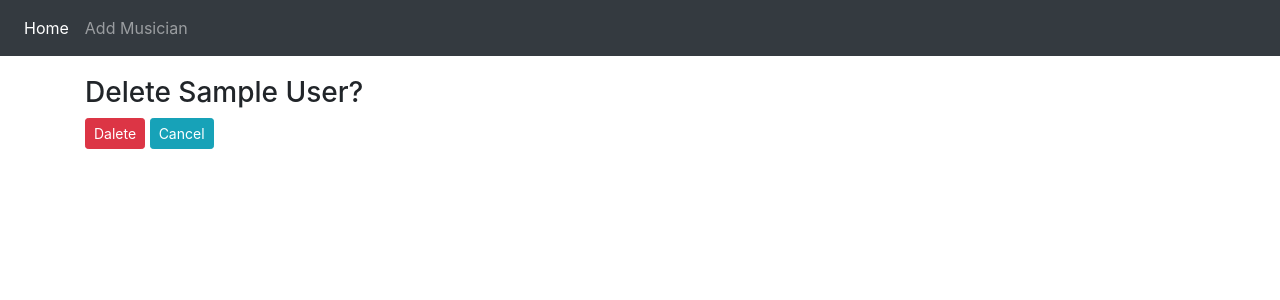
After one commit to Asadujjaman47/Django-Bohubrihi, a Django app: template My_First_Project/first_app/templates/first_app/delete_musician.html in a window 1280 px wide. The commit adds this page. Shown: the top 300 px of the page. Run offline with Django 3.2, Linux system fonts and the light colour scheme; the template is opened without the code that fills it: most values are stand-ins (such as "Sample title", 1, 10 or a date in 2020).

Commit message:
10.6 - Delete View

```diff
--- /dev/null
+++ b/My_First_Project/first_app/templates/first_app/delete_musician.html
@@ -0,0 +1,10 @@
+{% extends 'first_app/base.html' %}
+{% block body_block %}
+<h3>Delete {{musician.first_name}} {{musician.last_name}}?</h3>
+<form method="POST">
+    {% csrf_token %}
+    <input type="submit" name="submit" value="Dalete" class="btn btn-danger btn-sm">
+    <a href="{% url 'first_app:musician_details' pk=musician.pk %}" class="btn btn-info btn-sm">Cancel</a>
+</form>
+
+{% endblock %}
--- a/My_First_Project/first_app/templates/first_app/musician_details.html
+++ b/My_First_Project/first_app/templates/first_app/musician_details.html
@@ -10,5 +10,6 @@
         <li>{{ album.name }}</li>
     {% endfor %}
 </ul>
-
+<a href="{% url 'first_app:musician_update' pk=musician.pk %}" class="btn btn-warning btn-sm">Update</a>
+<a href="{% url 'first_app:musician_delete' pk=musician.pk %}" class="btn btn-danger btn-sm">Detele</a>
 {% endblock %}
--- a/My_First_Project/first_app/templates/first_app/musician_form.html
+++ b/My_First_Project/first_app/templates/first_app/musician_form.html
@@ -1,6 +1,10 @@
 {% extends 'first_app/base.html' %}
 {% block body_block %}
+{% if form.instance.pk %}
+<h3>Update Musician</h3>
+{% else %}
 <h3>Add New Musician</h3>
+{% endif %}
 <form method="POST">
     {{ form.as_p }}
     {% csrf_token %}
--- a/My_First_Project/first_app/urls.py
+++ b/My_First_Project/first_app/urls.py
@@ -10,5 +10,8 @@ urlpatterns = [
     path('musician_details/<pk>/', views.MusicianDetail.as_view(),
          name='musician_details'),
     path('add_musician/', views.AddMusician.as_view(), name='add_musician'),
-
+    path('musician_update/<pk>/', views.UpdateMusician.as_view(),
+         name='musician_update'),
+    path('musician_delete/<pk>/', views.DeleteMusician.as_view(),
+         name='musician_delete'),
 ]
```
Also changed, not shown: My_First_Project/first_app/views.py (+16 -1 lines).
